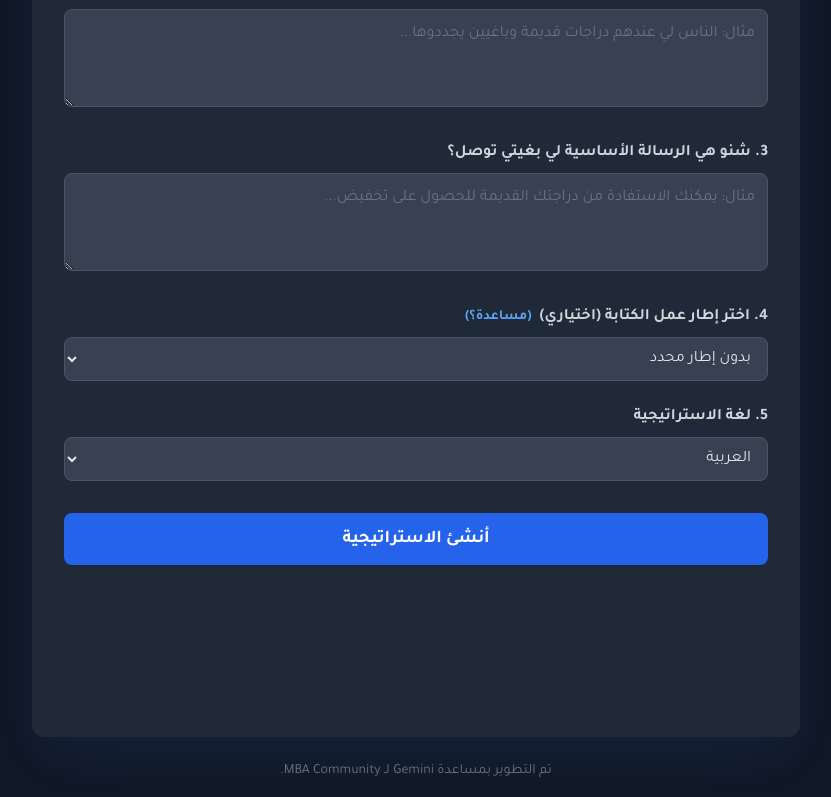
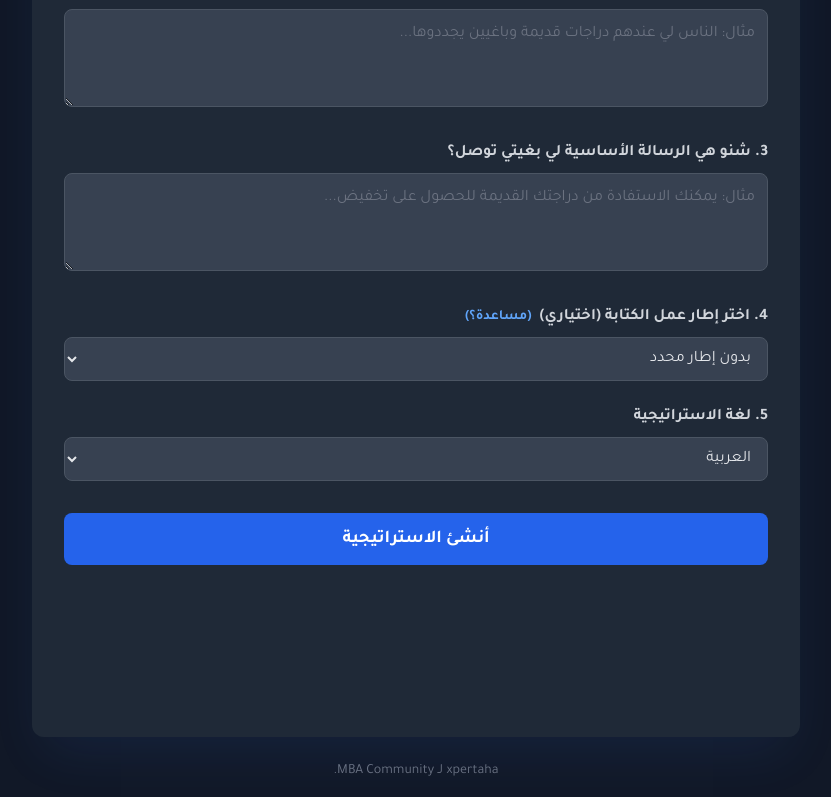
Before and after one commit to xpertaha/mba-tool, a React (Vite) app: page / in a window 1280 px wide. Shown: the part 436-1233 px from the top of the page, without its empty margins (224-1055 px from the left). Built offline with nearby package versions, Linux system fonts and the light colour scheme.

Commit message:
Update i18n.ts

```diff
--- a/i18n.ts
+++ b/i18n.ts
@@ -23,7 +23,7 @@ const resources = {
       errorApi: "An error occurred while generating the strategy. Check your API key. ({{message}})",
       errorUnexpected: "An unexpected error occurred.",
       suggestedStrategy: "Suggested Strategy:",
-      footer: "Developed with Gemini for the MBA Community.",
+      footer: "xpertaha for the MBA Community.",
       modalTitle: "Quick Guide to Choosing the Right Copywriting Framework",
       modalClose: "Close",
       modalWhenToUse: "When to use?",
@@ -143,7 +143,7 @@ const resources = {
       errorApi: "حدث خطأ أثناء إنشاء الاستراتيجية. تأكد من صحة مفتاح API الخاص بك. ({{message}})",
       errorUnexpected: "حدث خطأ غير متوقع.",
       suggestedStrategy: "الاستراتيجية المقترحة:",
-      footer: "تم التطوير بمساعدة Gemini لـ MBA Community.",
+      footer: "xpertaha لـ MBA Community.",
       modalTitle: "دليل سريع لاختيار إطار عمل كتابة الإعلانات المناسب",
       modalClose: "إغلاق",
       modalWhenToUse: "متى يُستخدم؟",
```
